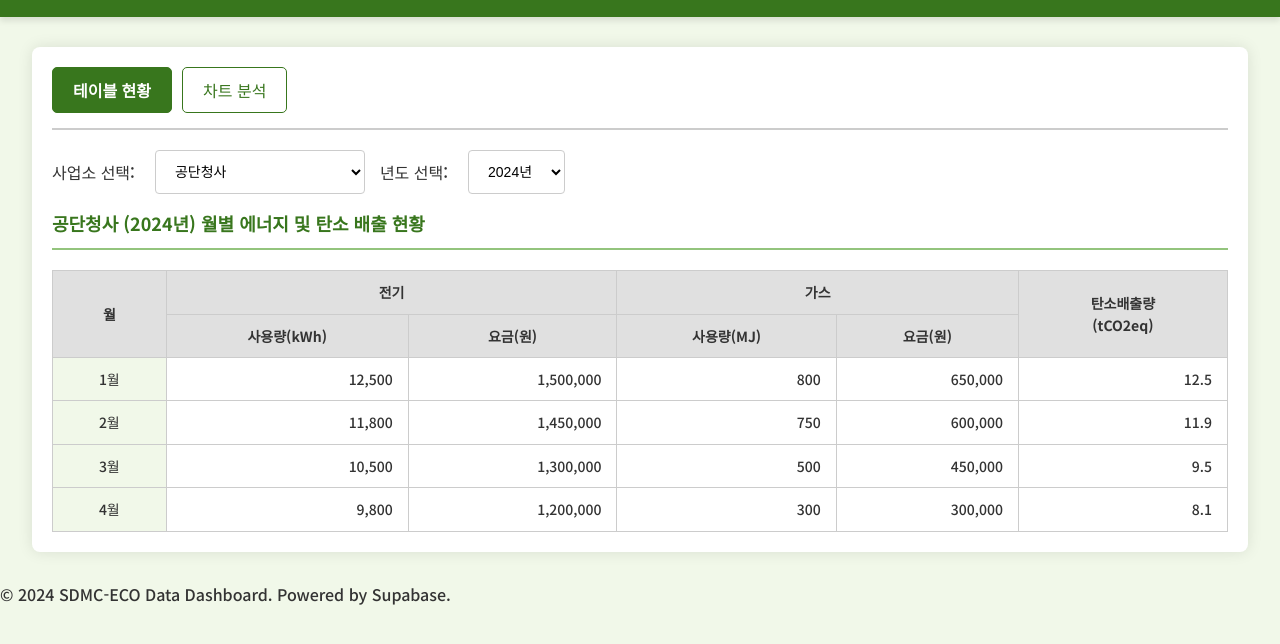
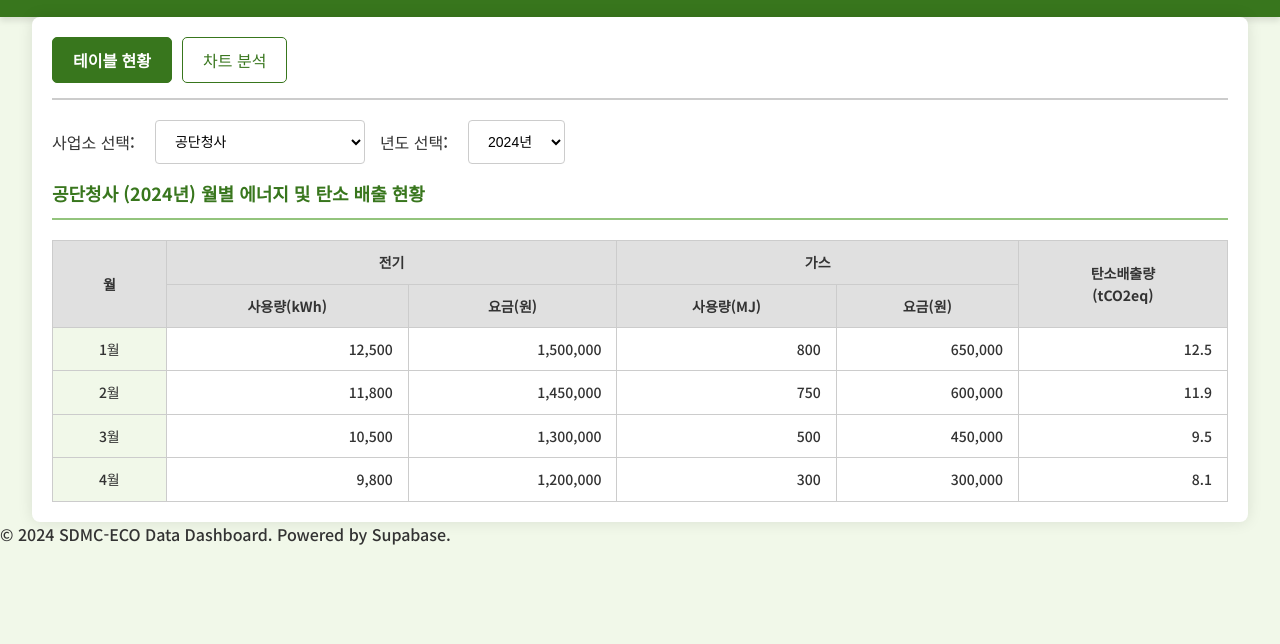
Before and after one commit to YoungJae17/SDMC-ECO, a plain HTML site: page index.html in a window 1280 px wide. Shown: the part 98-742 px from the top of the page. Drawn offline with nearby package versions, Linux system fonts and the light colour scheme.

Commit message:
Update style.css

```diff
--- a/style.css
+++ b/style.css
@@ -52,7 +52,7 @@ body {
 .container {
     width: 95%;
     max-width: 1300px;
-    margin: 30px auto;
+    margin: 0px auto;
     padding: 20px;
     background-color: #fff;
     border-radius: 8px;
```
